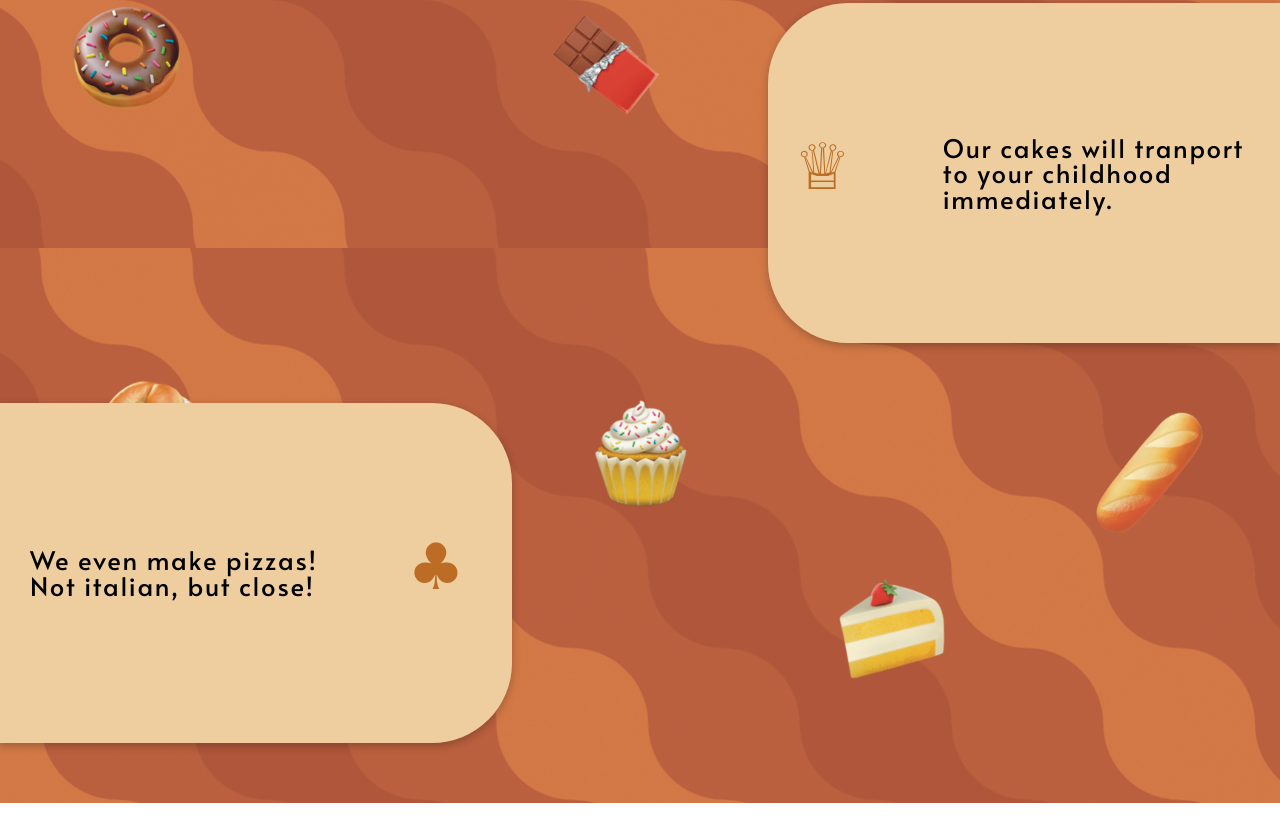
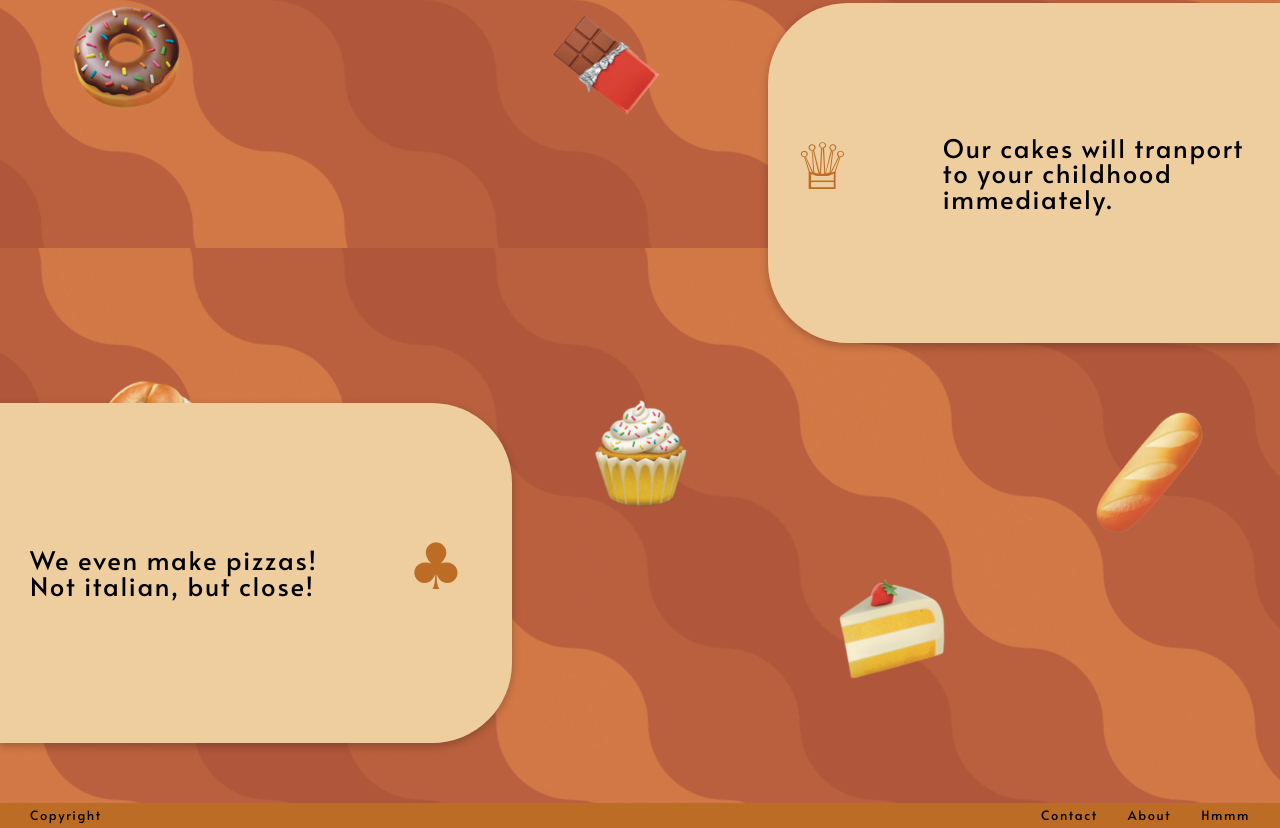
Before and after one commit to Javier-rn/restaurant-page, a website built with webpack: page dist/index.html in a window 1280 px wide. Shown: the part 552-1380 px from the top of the page. Before the commit the page ends 1355 px from the top, so only its background shows below. Built offline with Linux system fonts and the light colour scheme.

Commit message:
Add footer

```diff
--- a/src/style.css
+++ b/src/style.css
@@ -237,3 +237,27 @@ nav button {
 #span-3::after {
   content: '\2748';
 }
+
+footer {
+  font-size: 0.8em;
+  font-weight: lighter;
+
+  width: 100%;
+  height: 25px;
+  background-color: #bc6c25;
+  display: flex;
+  justify-content: space-between;
+  align-items: center;
+}
+
+footer .left-footer {
+  margin-left: 30px;
+}
+
+footer .right-footer ul {
+  display: flex;
+  flex-direction: row;
+  justify-content: space-around;
+  gap: 30px;
+  margin-right: 30px;
+}
```
Also changed, not shown: dist/index.html, dist/main.js.
